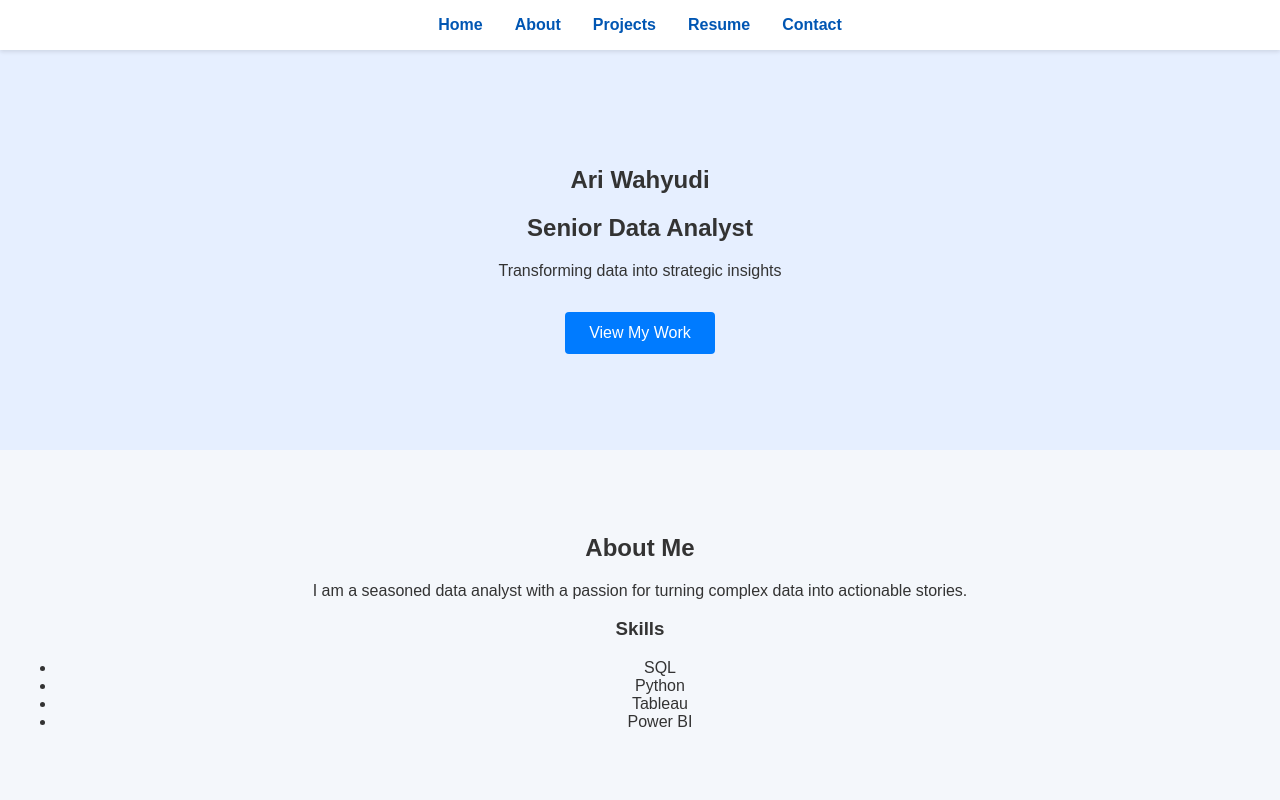
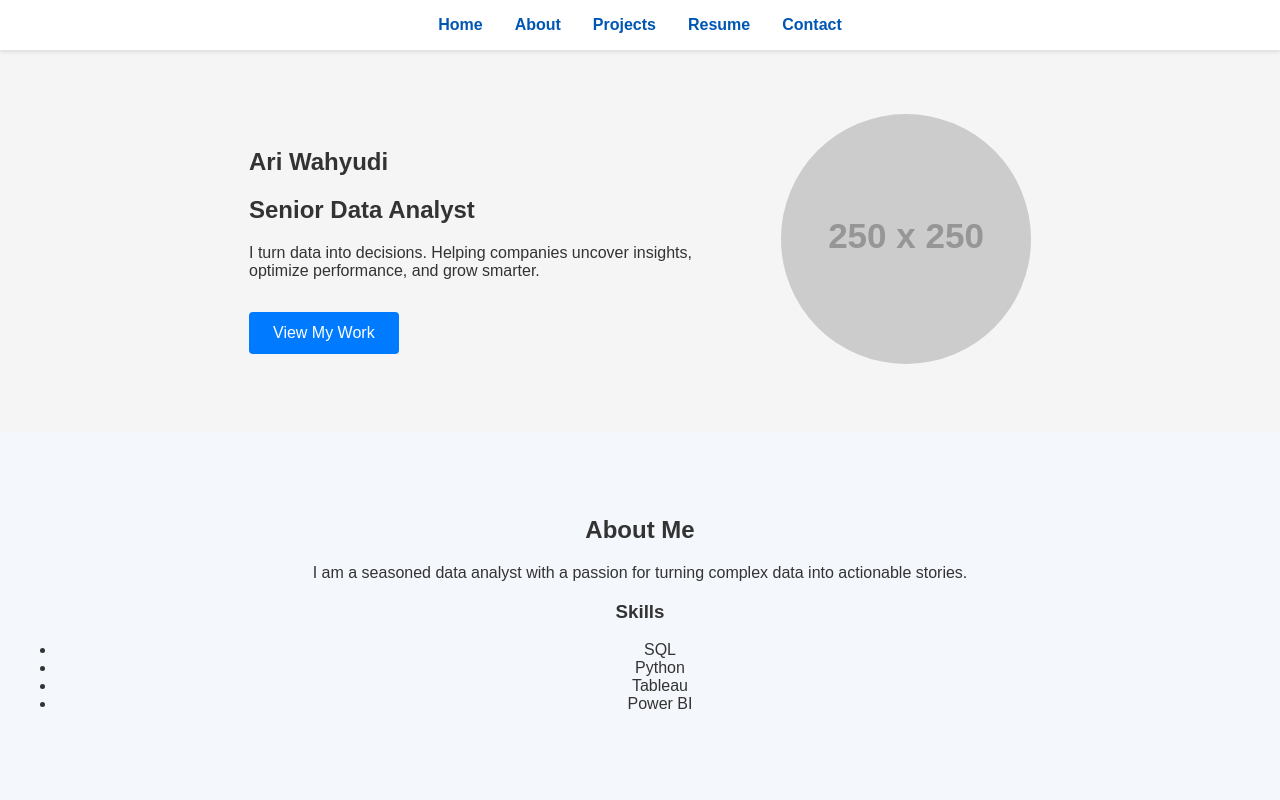
Before and after one commit to spidolster/my-portfolio-data-analyst, a plain HTML site: page index.html in a window 1280 px wide. Shown: the top 800 px of the page. Drawn offline with Linux system fonts and the light colour scheme; placeholder pictures from the web are drawn by us.

Commit message:
Redesign hero section with avatar

```diff
--- a/index.html
+++ b/index.html
@@ -18,12 +18,19 @@
             </ul>
         </nav>
     </header>
-    <section id="home" class="hero">
-        <h1>Ari Wahyudi</h1>
-        <h2>Senior Data Analyst</h2>
-        <p>Transforming data into strategic insights</p>
-        <a href="#projects" class="btn">View My Work</a>
-    </section>
+<section id="home" class="hero">
+    <div class="hero-container">
+        <div class="hero-text">
+            <h1>Ari Wahyudi</h1>
+            <h2>Senior Data Analyst</h2>
+            <p>I turn data into decisions. Helping companies uncover insights, optimize performance, and grow smarter.</p>
+            <a href="#projects" class="btn">View My Work</a>
+        </div>
+        <div class="hero-image">
+            <img src="https://via.placeholder.com/250" alt="Ari Wahyudi">
+        </div>
+    </div>
+</section>
     <section id="about" class="about">
         <h2>About Me</h2>
         <p>I am a seasoned data analyst with a passion for turning complex data into actionable stories.</p>
--- a/style.css
+++ b/style.css
@@ -33,9 +33,41 @@ body {
 }
 
 .hero {
-    text-align: center;
-    padding: 6rem 1rem;
-    background-color: #e6efff;
+    background-color: #f5f5f5;
+    padding: 4rem 1rem;
+}
+
+.hero-container {
+    display: flex;
+    align-items: center;
+    justify-content: center;
+    gap: 2rem;
+    flex-wrap: wrap;
+    max-width: 1000px;
+    margin: 0 auto;
+    text-align: left;
+}
+
+.hero-text {
+    max-width: 500px;
+}
+
+.hero-image img {
+    width: 250px;
+    height: 250px;
+    object-fit: cover;
+    border-radius: 50%;
+}
+
+@media (max-width: 768px) {
+    .hero-container {
+        flex-direction: column;
+        text-align: center;
+    }
+    .hero-image img {
+        width: 150px;
+        height: 150px;
+    }
 }
 
 .btn {
```
